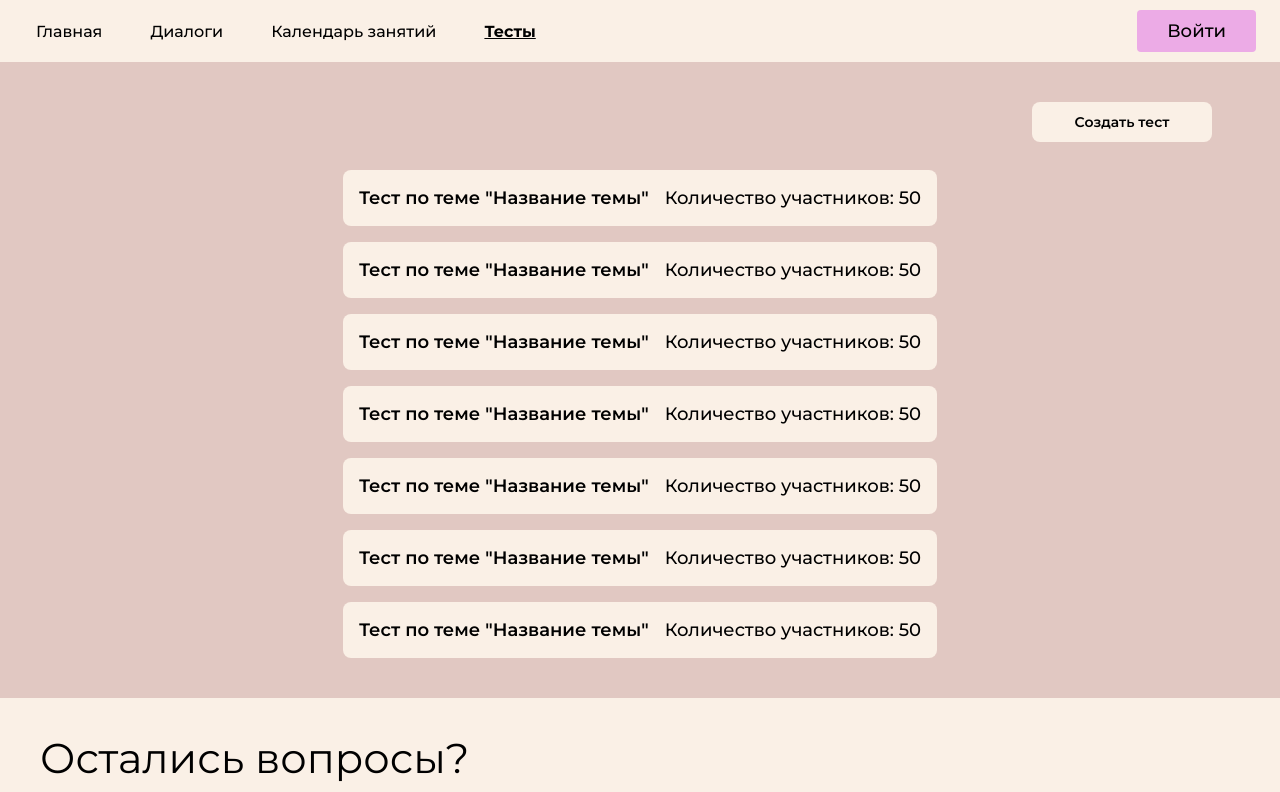
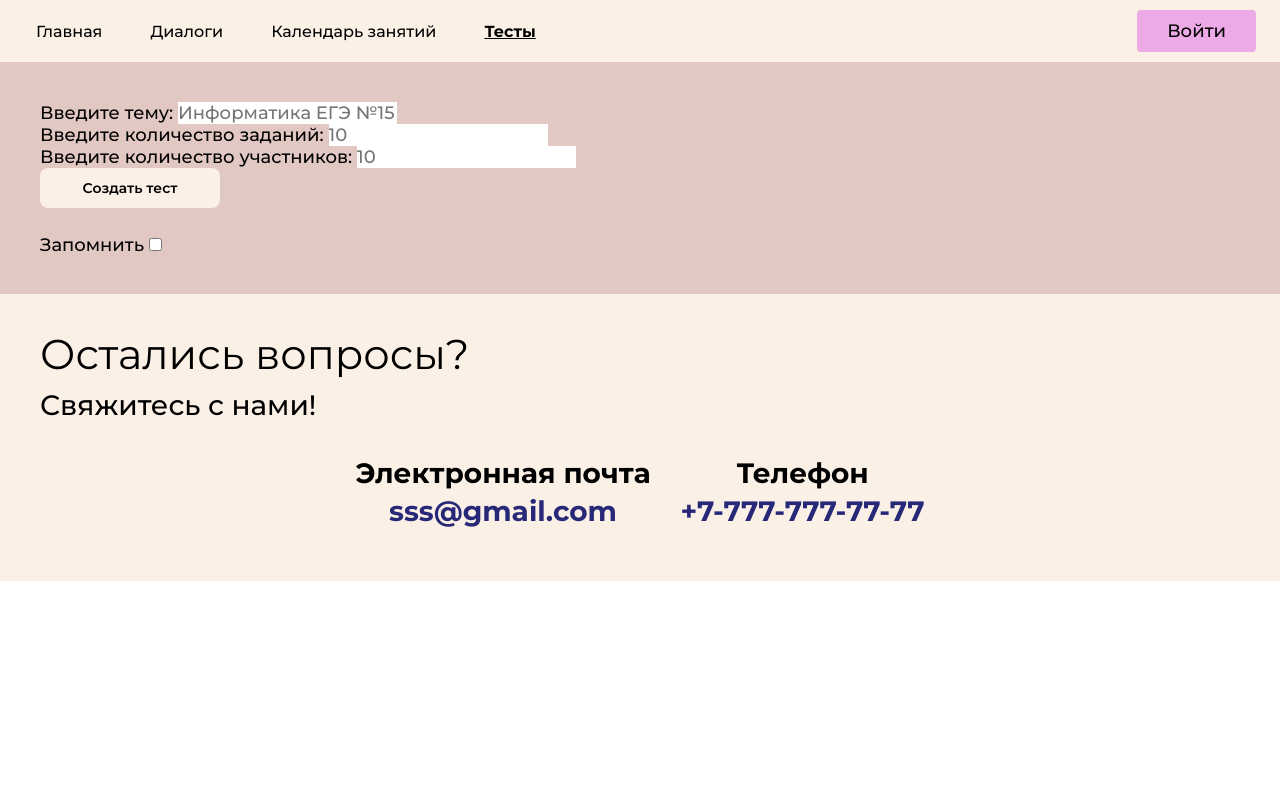
Before and after one commit to nightsea987/TutorMe, a plain HTML site: page tests.html in a window 1280 px wide. Shown: the top 792 px of the page. Drawn offline with Linux system fonts and the light colour scheme.

Commit message:
Update tests.html

```diff
--- a/tests.html
+++ b/tests.html
@@ -1,6 +1,5 @@
 <!DOCTYPE html>
 <html lang="ru">
-
 <head>
     <meta charset="UTF-8">
     <meta name="keywords" content="репетитор препод преподавание учеба менторство образование онлайн">
@@ -10,10 +9,11 @@
     <link href="style.css" rel="stylesheet">
     <script defer src="scripts/activePage.js"></script>
     <script defer src="scripts/preloader.js"></script>
+    <script defer src="scripts/createTest.js"></script>
     <script defer src="scripts/menu.js"></script>
+    <script defer src="scripts/pageLoadTime.js"></script>
     <title>TutorMe</title>
 </head>
-
 <body>
 <header class="page-header">
     <div class="header__menu menu">
@@ -43,37 +43,28 @@
 </header>
 <main>
     <section class="tests-wrapper">
-			<button class="create-test" type="button">Создать тест</button>
-			<div class="items-container tests-container">
-				<div class="test">
-					<a href="#">Тест по теме "Название темы"</a>
-					<span>Количество участников: 50</span>
+        <form class="create-test-form" action="">
+            <div class="test-input">
+                <label for="theme">Введите тему: </label>
+                <input placeholder="Информатика ЕГЭ №15" id="theme" type="text" required />
             </div>
-				<div class="test">
-					<a href="#">Тест по теме "Название темы"</a>
-					<span>Количество участников: 50</span>
+            <div class="test-input">
+                <label for="questions">Введите количество заданий: </label>
+                <input placeholder="10" id="questions" type="number" required />
             </div>
-				<div class="test">
-					<a href="#">Тест по теме "Название темы"</a>
-					<span>Количество участников: 50</span>
+            <div class="test-input">
+                <label for="students">Введите количество участников: </label>
+                <input placeholder="10" id="students" type="number" required />
             </div>
-				<div class="test">
-					<a href="#">Тест по теме "Название темы"</a>
-					<span>Количество участников: 50</span>
-				</div>
-				<div class="test">
-					<a href="#">Тест по теме "Название темы"</a>
-					<span>Количество участников: 50</span>
-				</div>
-				<div class="test">
-					<a href="#">Тест по теме "Название темы"</a>
-					<span>Количество участников: 50</span>
-				</div>
-				<div class="test">
-					<a href="#">Тест по теме "Название темы"</a>
-					<span>Количество участников: 50</span>
+            <div>
+                <button class="create-test" type="submit">Создать тест</button>
+                <div class="checkbox-button">
+                    <label for="save">Запомнить</label>
+                    <input id="save" type="checkbox" />
                 </div>
             </div>
+        </form>
+        <div class="items-container tests-container"></div>
     </section>
 </main>
 <footer class="page-footer">
@@ -89,7 +80,9 @@
             <a href="tel:+77777777777" class="page-footer-description-link">+7-777-777-77-77</a>
         </div>
     </div>
+    <div id="load-time">
+        <h3 id="page-load-time"></h3>
+    </div>
 </footer>
 </body>
-
 </html>
```
Lines whose indentation alone changed are shown as unchanged.
